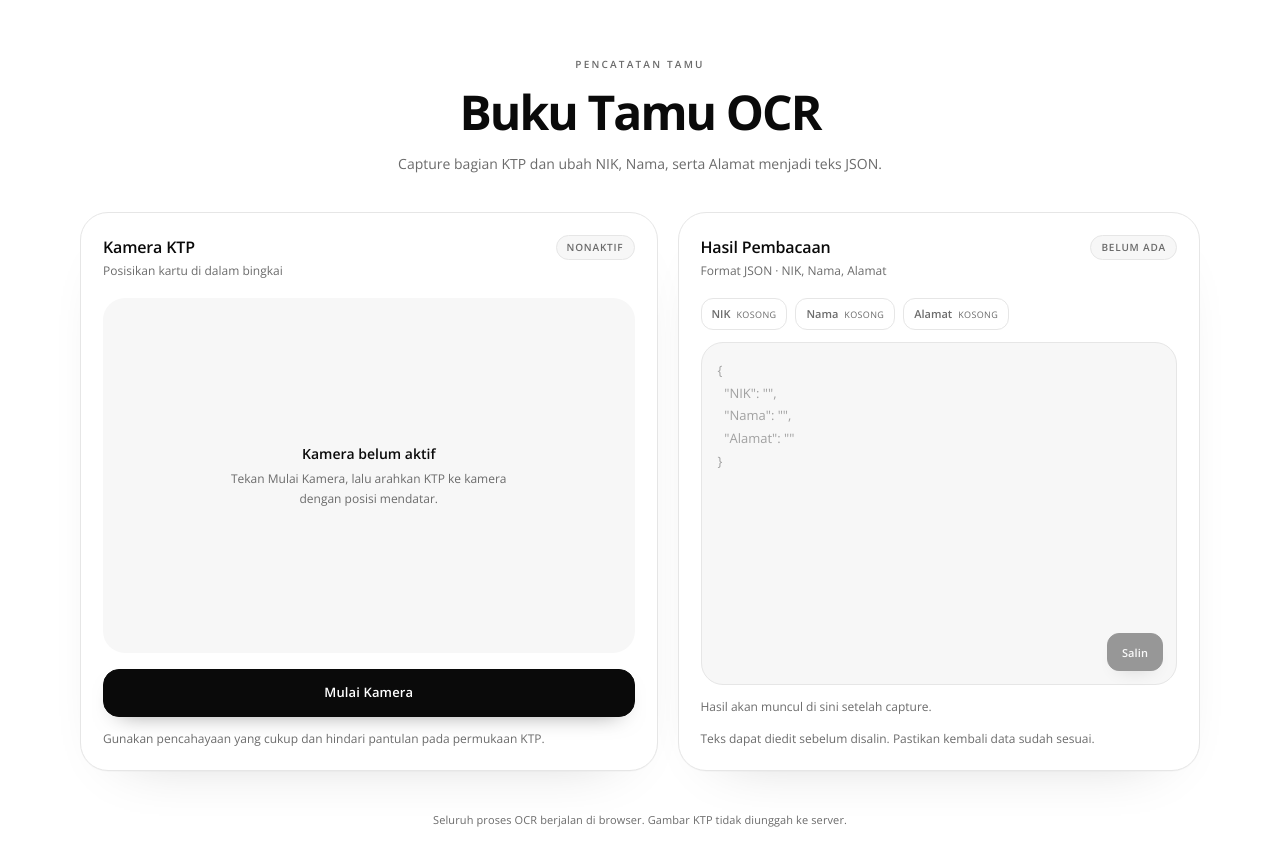
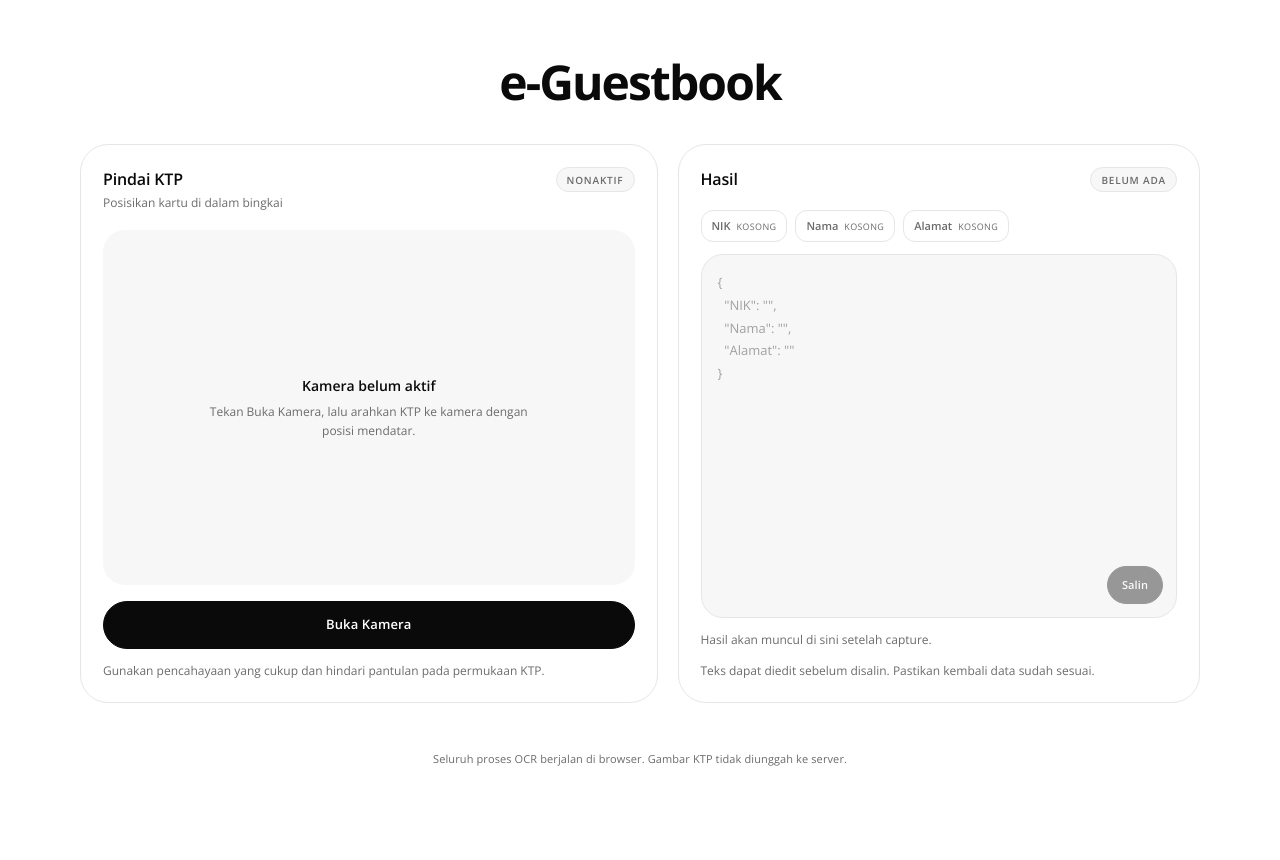
Before and after one commit to HilmiZul/eguestbook, a Vue app: page / in a window 1280 px wide. After the commit the page ends 800 px from the top, so only its background shows below. Built offline with nearby package versions, Linux system fonts and the light colour scheme.

Commit message:
change: no box-shadow, remove unsued text

```diff
--- a/src/assets/styles/base.css
+++ b/src/assets/styles/base.css
@@ -56,7 +56,7 @@ button {
   border: 1px solid var(--color-line);
   border-radius: var(--radius-xl);
   background: var(--color-surface);
-  box-shadow: var(--shadow-panel);
+  box-shadow: none !important;
   corner-shape: squircle;
 }
 
@@ -121,9 +121,9 @@ button {
   min-height: 3rem;
   padding: 0 1.25rem;
   border: 1px solid var(--color-ink);
-  border-radius: var(--radius-md);
+  border-radius: var(--radius-xl);
   background: var(--color-ink);
-  box-shadow: var(--shadow-button);
+  box-shadow: none !important;
   color: var(--color-page);
   font-size: 0.8125rem;
   font-weight: 600;
@@ -156,8 +156,9 @@ button {
 .button--small {
   min-height: 2.375rem;
   padding: 0 0.875rem;
-  border-radius: var(--radius-sm);
-  box-shadow: 0 8px 20px -12px rgb(0 0 0 / 55%);
+  border-radius: var(--radius-xl);
+  /* box-shadow: 0 8px 20px -12px rgb(0 0 0 / 55%); */
+  box-shadow: none !important;
   font-size: 0.6875rem;
 }
 
--- a/src/components/AppHeader.vue
+++ b/src/components/AppHeader.vue
@@ -4,11 +4,11 @@
 
 <template>
   <header class="app-header">
-    <p class="app-header__eyebrow">Pencatatan Tamu</p>
-    <h1 class="app-header__title">Buku Tamu OCR</h1>
-    <p class="app-header__subtitle">
-      Capture bagian KTP dan ubah NIK, Nama, serta Alamat menjadi teks JSON.
-    </p>
+    <!-- <p class="app-header__eyebrow">Pencatatan Tamu</p> -->
+    <h1 class="app-header__title">e-Guestbook</h1>
+    <!-- <p class="app-header__subtitle"> -->
+    <!--   Capture bagian KTP dan ubah NIK, Nama, serta Alamat menjadi teks JSON. -->
+    <!-- </p> -->
   </header>
 </template>
 
--- a/src/components/CameraPanel.vue
+++ b/src/components/CameraPanel.vue
@@ -47,7 +47,7 @@ function handleCapture() {
   <section class="panel camera-panel" aria-labelledby="camera-panel-title">
     <header class="panel__header">
       <div>
-        <h2 id="camera-panel-title" class="panel__title">Kamera KTP</h2>
+        <h2 id="camera-panel-title" class="panel__title">Pindai KTP</h2>
         <p class="panel__subtitle">Posisikan kartu di dalam bingkai</p>
       </div>
       <span class="status-pill" :class="{ 'status-pill--active': isActive || isScanning }">
@@ -69,7 +69,7 @@ function handleCapture() {
       <div v-if="!isActive" class="camera-stage__empty">
         <p class="camera-stage__empty-title">Kamera belum aktif</p>
         <p class="camera-stage__empty-text">
-          Tekan Mulai Kamera, lalu arahkan KTP ke kamera dengan posisi mendatar.
+          Tekan Buka Kamera, lalu arahkan KTP ke kamera dengan posisi mendatar.
         </p>
       </div>
 
@@ -102,7 +102,7 @@ function handleCapture() {
         :disabled="isStarting || !isSupported"
         @click="start"
       >
-        {{ isStarting ? 'Menyiapkan Kamera...' : 'Mulai Kamera' }}
+        {{ isStarting ? 'Menyiapkan Kamera...' : 'Buka Kamera' }}
       </button>
 
       <!-- Setelah aktif: capture sebagai aksi utama, stop sebagai aksi sekunder -->
--- a/src/components/ResultPanel.vue
+++ b/src/components/ResultPanel.vue
@@ -88,8 +88,8 @@ onBeforeUnmount(() => {
   <section class="panel result-panel" aria-labelledby="result-panel-title">
     <header class="panel__header">
       <div>
-        <h2 id="result-panel-title" class="panel__title">Hasil Pembacaan</h2>
-        <p class="panel__subtitle">Format JSON &middot; NIK, Nama, Alamat</p>
+        <h2 id="result-panel-title" class="panel__title">Hasil</h2>
+        <!-- <p class="panel__subtitle">Format JSON &middot; NIK, Nama, Alamat</p> -->
       </div>
 
       <span class="status-pill" :class="{ 'status-pill--active': isScanning || foundCount === 3 }">
```
